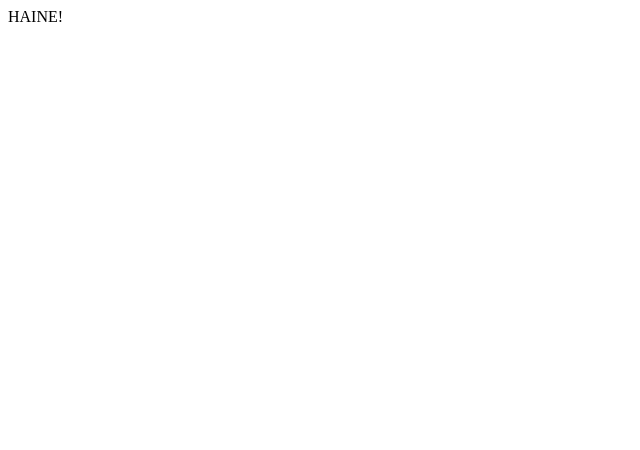
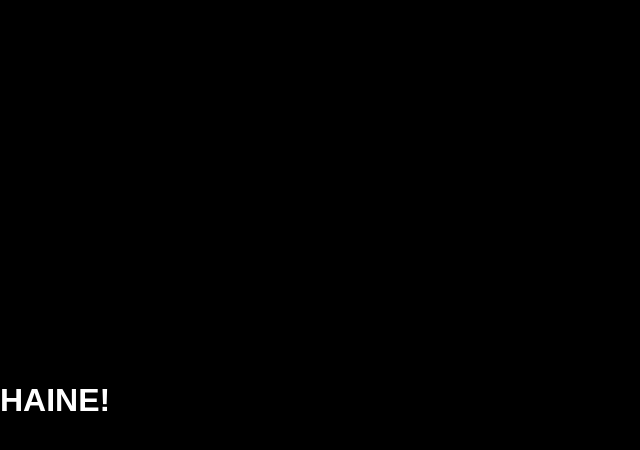
Before and after one commit to Jeskofast/jeskofast.github.io, a plain HTML site: page index.html in a window 1280 px wide. Shown: the whole page, without its empty margins (0-640 px from the left). Drawn offline with Linux system fonts and the light colour scheme.

Commit message:
Update index.html

```diff
--- a/index.html
+++ b/index.html
@@ -1 +1,24 @@
-<p>HAINE!</p>
+<!DOCTYPE html>
+<html lang="en">
+<head>
+    <meta charset="UTF-8">
+    <meta name="viewport" content="width=device-width, initial-scale=1.0">
+    <title>HAINE!</title>
+    <style>
+        body {
+            font-family: Arial, sans-serif;
+            margin: 0;
+            padding: 0;
+            display: flex;
+            justify-content: caenter;
+            align-items: center;
+            height: 100vh;
+            background-color: #000000;
+            color: #ffffff;
+        }
+    </style>
+</head>
+<body>
+    <h1>HAINE!</h1>
+</body>
+</html>
```
